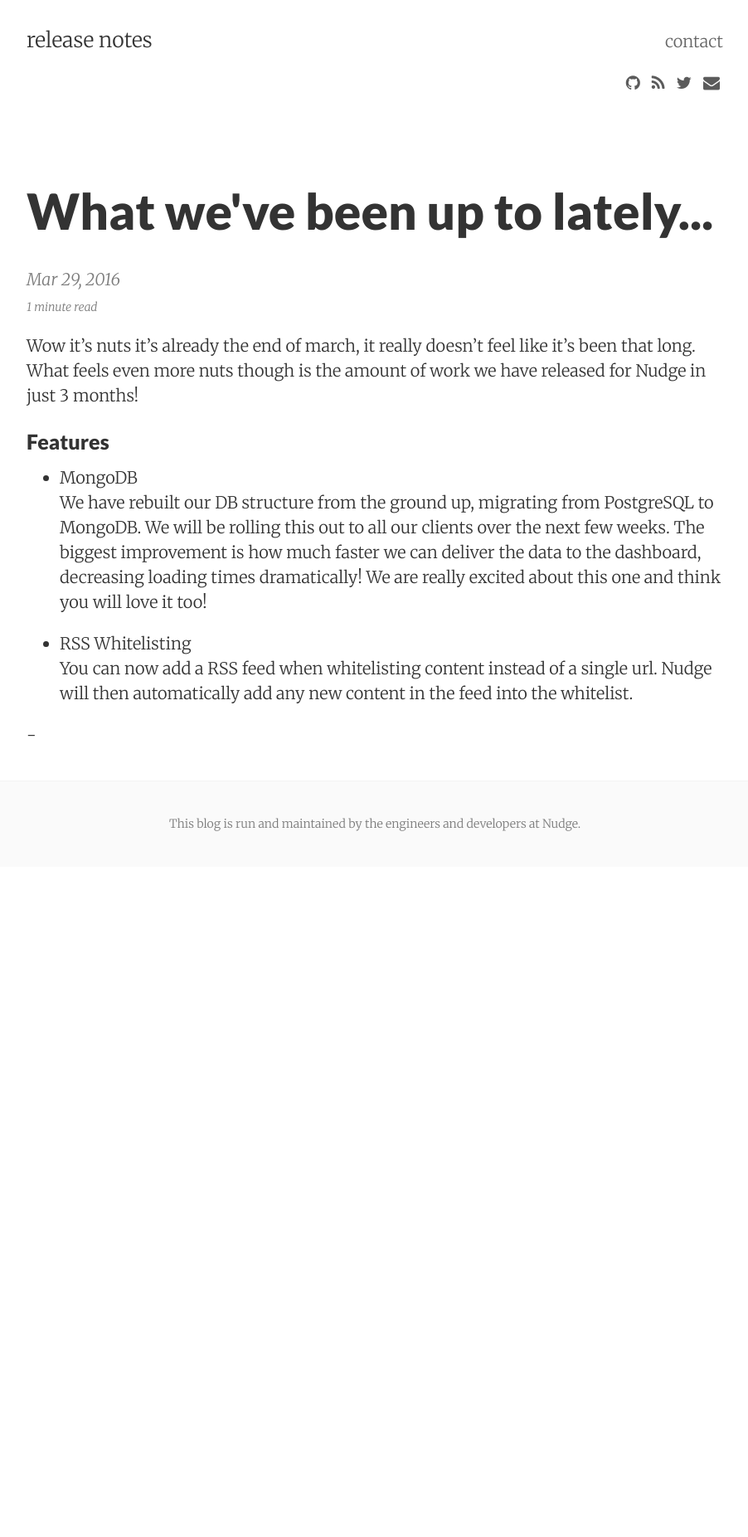
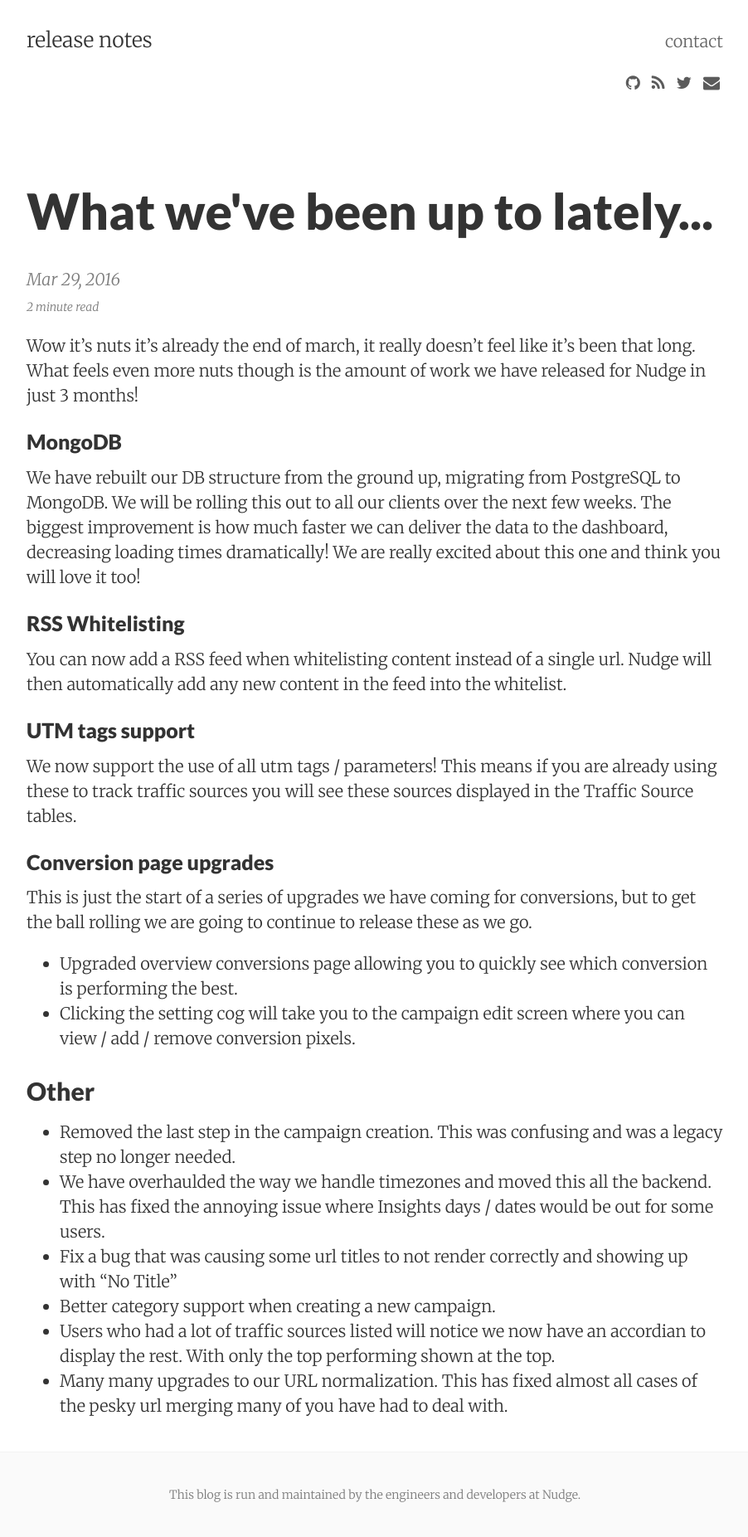
Before and after one commit to giveitanudge/giveitanudge.github.io, a Jekyll site: the page built from _posts/2016-03-29-what-weve-been-up-to.md, in a window 1280 px wide. Shown: the whole page at 83% size, without its empty margins (188-1090 px from the left). Built offline with Jekyll 4.4.1, drawn with Linux system fonts in a browser that asks for light colours; nearby versions of some CDN libraries; before the commit the page ends 1045 px from its top, so only the background shows below that.

Commit message:
other notes

```diff
--- a/_posts/2016-03-29-what-weve-been-up-to.md
+++ b/_posts/2016-03-29-what-weve-been-up-to.md
@@ -9,11 +9,24 @@ tags:       nudge release updates
 
 Wow it's nuts it's already the end of march, it really doesn't feel like it's been that long. What feels even more nuts though is the amount of work we have released for Nudge in just 3 months!
 
-### Features
-- MongoDB <br>
+### MongoDB <br>
   We have rebuilt our DB structure from the ground up, migrating from PostgreSQL to MongoDB. We will be rolling this out to all our clients over the next few weeks. The biggest improvement is how much faster we can deliver the data to the dashboard, decreasing loading times dramatically! We are really excited about this one and think you will love it too!
 
-- RSS Whitelisting<br>
+### RSS Whitelisting<br>
   You can now add a RSS feed when whitelisting content instead of a single url. Nudge will then automatically add any new content in the feed into the whitelist.
 
--
+### UTM tags support<br>
+  We now support the use of all utm tags / parameters! This means if you are already using these to track traffic sources you will see these sources displayed in the Traffic Source tables.
+
+### Conversion page upgrades <br>
+  This is just the start of a series of upgrades we have coming for conversions, but to get the ball rolling we are going to continue to release these as we go.
+  - Upgraded overview conversions page allowing you to quickly see which conversion is performing the best.
+  - Clicking the setting cog will take you to the campaign edit screen where you can view / add / remove conversion pixels.
+
+## Other
+  - Removed the last step in the campaign creation. This was confusing and was a legacy step no longer needed.
+  - We have overhaulded the way we handle timezones and moved this all the backend. This has fixed the annoying issue where Insights days / dates would be out for some users.
+  - Fix a bug that was causing some url titles to not render correctly and showing up with "No Title"
+  - Better category support when creating a new campaign.
+  - Users who had a lot of traffic sources listed will notice we now have an accordian to display the rest. With only the top performing shown at the top.
+  - Many many upgrades to our URL normalization. This has fixed almost all cases of the pesky url merging many of you have had to deal with.
```
